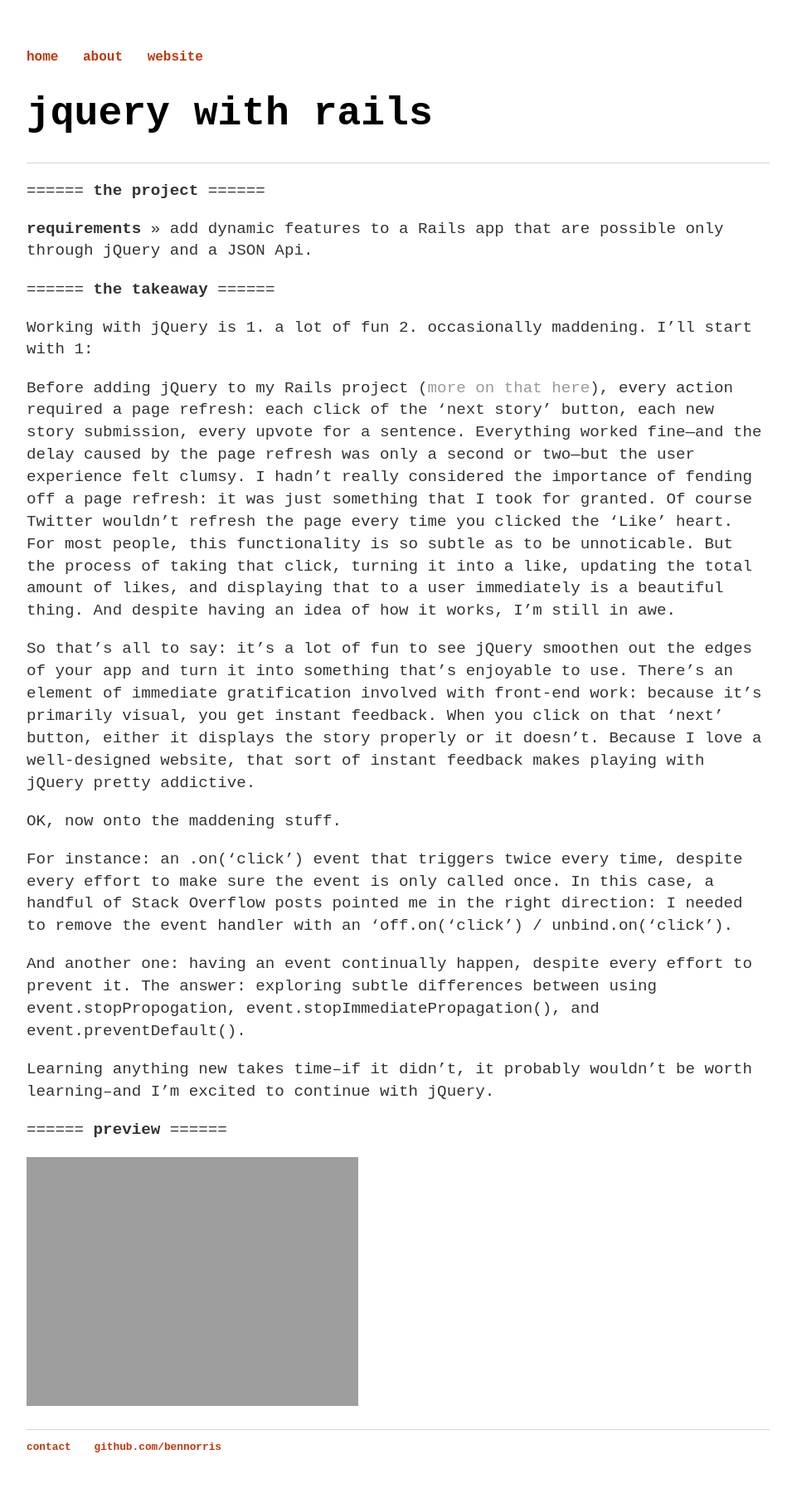
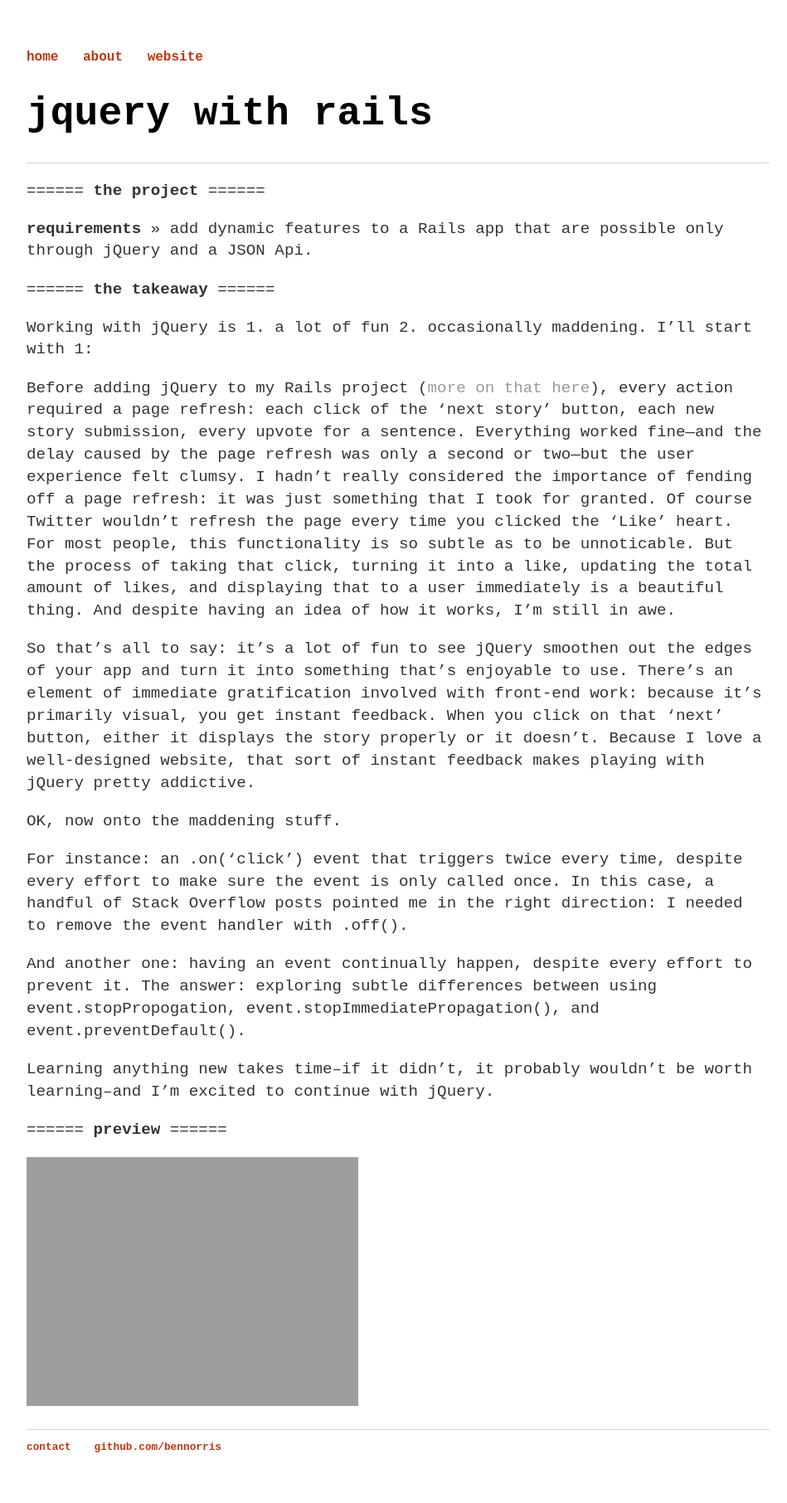
Before and after one commit to bennorris/blog, a Jekyll site: the page built from _posts/2016-12-03-jquery-and-rails.md, in a window 1280 px wide. Shown: the whole page at 83% size, without its empty margins (160-1109 px from the left). Built offline with Jekyll 4.4.1, drawn with Linux system fonts in a browser that asks for light colours.

Commit message:
fixed typo

```diff
--- a/_posts/2016-12-03-jquery-and-rails.md
+++ b/_posts/2016-12-03-jquery-and-rails.md
@@ -21,7 +21,7 @@ So that’s all to say: it’s a lot of fun to see jQuery smoothen out the edges
 
 OK, now onto the maddening stuff.
 
-For instance: an .on(‘click’) event that triggers twice every time, despite every effort to make sure the event is only called once. In this case, a handful of Stack Overflow posts pointed me in the right direction: I needed to remove the event handler with an ‘off.on(‘click’) / unbind.on(‘click’).
+For instance: an .on(‘click’) event that triggers twice every time, despite every effort to make sure the event is only called once. In this case, a handful of Stack Overflow posts pointed me in the right direction: I needed to remove the event handler with  .off().
 
 And another one: having an event continually happen, despite every effort to prevent it. The answer: exploring subtle differences between using event.stopPropogation, event.stopImmediatePropagation(), and event.preventDefault().
 
```
